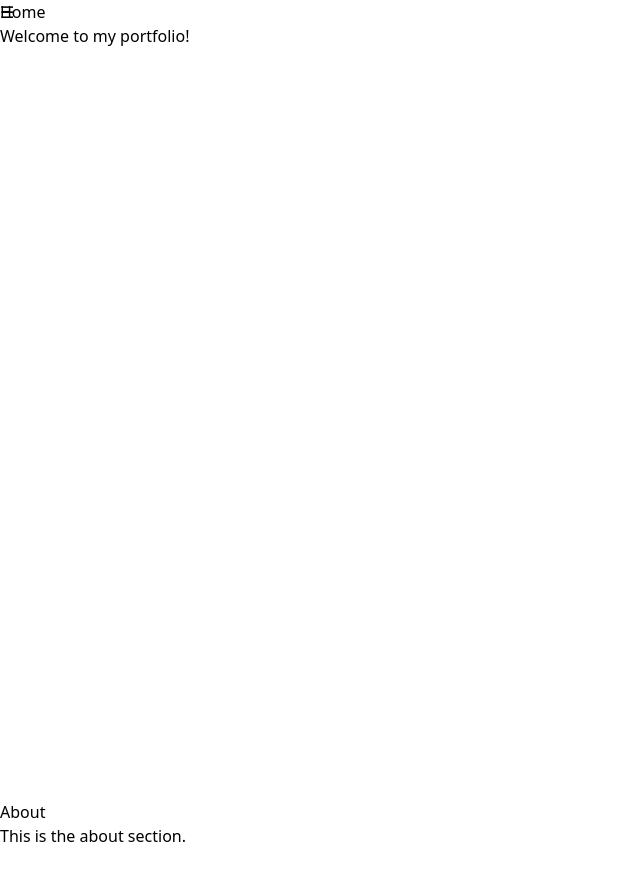
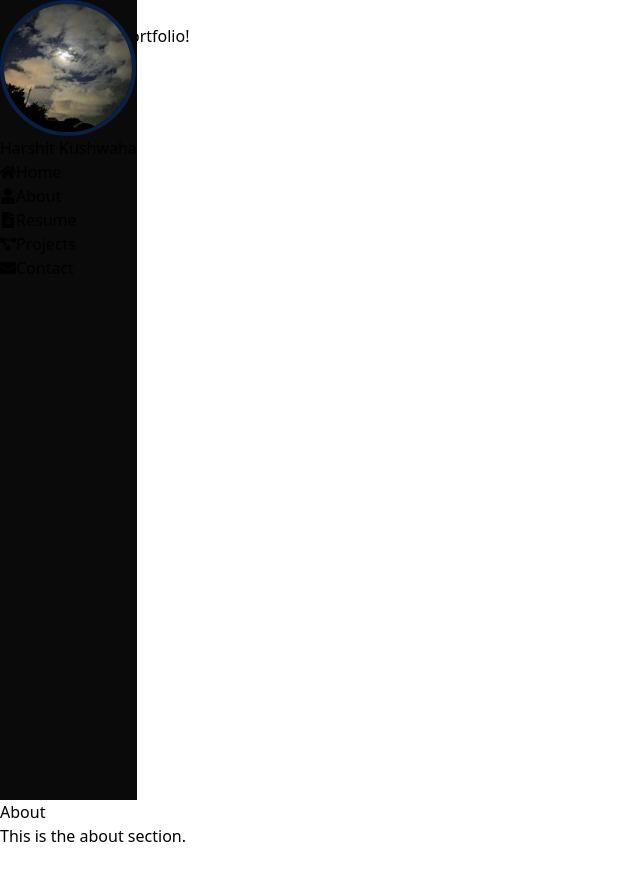
Before and after one commit to harshitt13/porfolio-website, a React (Vite) app: page / in a window 1280 px wide. Shown: the top 880 px of the page, without its empty margins (0-640 px from the left). Built offline with nearby package versions, Linux system fonts and the light colour scheme; the HTML template or start-up script is replaced by a standard one.

Commit message:
updated image

```diff
--- a/src/components/SideNav.jsx
+++ b/src/components/SideNav.jsx
@@ -1,29 +1,38 @@
-import { useState } from "react";
+import { useState, useEffect } from "react";
 import { motion, AnimatePresence } from "framer-motion";
 import { FaHome, FaUser, FaFileAlt, FaProjectDiagram, FaEnvelope } from "react-icons/fa";
 import profile from "../assets/profile.jpg"; // Ensure this path is correct
 
 export default function SideNav() {
   const [isOpen, setIsOpen] = useState(false);
+  const [isDesktop, setIsDesktop] = useState(window.innerWidth >= 1024);
+
+  useEffect(() => {
+    const handleResize = () => setIsDesktop(window.innerWidth >= 1024);
+    window.addEventListener("resize", handleResize);
+    return () => window.removeEventListener("resize", handleResize);
+  }, []);
 
   return (
     <>
       {/* Hamburger Menu for Mobile */}
-      <button
-        className="fixed top-4 left-4 p-2 bg-black text-white rounded lg:hidden z-50 hover:bg-blue-900 transition-colors"
-        onClick={() => setIsOpen(!isOpen)}
-      >
-        ☰
-      </button>
+      {!isDesktop && (
+        <button
+          className="fixed top-4 right-4 p-3 bg-[#0A0A0A] text-white rounded-full z-50 hover:bg-[#0A1F44] transition-all"
+          onClick={() => setIsOpen(!isOpen)}
+        >
+          ☰
+        </button>
+      )}
 
       {/* Overlay for Mobile */}
       <AnimatePresence>
-        {isOpen && (
+        {isOpen && !isDesktop && (
           <motion.div
             initial={{ opacity: 0 }}
             animate={{ opacity: 1 }}
             exit={{ opacity: 0 }}
-            className="fixed inset-0 bg-black bg-opacity-50 z-30 lg:hidden"
+            className="fixed inset-0 bg-black bg-opacity-50 z-30"
             onClick={() => setIsOpen(false)}
           />
         )}
@@ -31,28 +40,32 @@ export default function SideNav() {
 
       {/* Side Navigation Bar */}
       <AnimatePresence>
-        {isOpen && (
+        {(isOpen || isDesktop) && (
           <motion.div
-            initial={{ x: -300 }}
+            initial={{ x: isDesktop ? 0 : -300 }}
             animate={{ x: 0 }}
             exit={{ x: -300 }}
             transition={{ type: "spring", stiffness: 100 }}
-            className="fixed left-0 top-0 h-screen w-64 bg-black text-white p-6 z-40"
+            className="fixed left-0 top-0 h-screen w-44 bg-[#0A0A0A] text-white p-6 z-40 shadow-lg"
           >
-            {/* Circular Photo */}
+            {/* Profile Image */}
             <div className="flex justify-center">
               <motion.img
                 src={profile}
                 alt="Profile"
-                className="w-24 h-24 rounded-full object-cover border-4 border-blue-900 hover:border-blue-700 hover:shadow-lg transition-all"
+                className="w-64 h-64 rounded-full object-cover border-4 border-[#0A1F44] hover:border-blue-700 hover:shadow-xl transition-all"
                 initial={{ scale: 0 }}
                 animate={{ scale: 1 }}
                 transition={{ delay: 0.2, type: "spring", stiffness: 100 }}
               />
             </div>
 
+            {/* Name */}
+            <h1 className="text-lg font-semibold mt-4 mb-6 text-center text-white">
+              Harshit Kushwaha
+            </h1>
+
             {/* Navigation Links */}
-            <h1 className="text-2xl font-bold mt-4 mb-8 text-center text-blue-900">Harshit Kushwaha</h1>
             <nav>
               <ul className="space-y-4">
                 {[
@@ -70,12 +83,10 @@ export default function SideNav() {
                   >
                     <a
                       href={`#${item.name.toLowerCase()}`}
-                      className="flex items-center space-x-2 p-2 rounded hover:bg-blue-900 hover:text-white transition-colors"
+                      className="flex items-center space-x-4 p-3 rounded-lg text-lg hover:bg-[#0A1F44] transition-all"
                     >
-                      <span className="lg:hidden text-blue-900 hover:text-blue-700 transition-colors">
-                        {item.icon}
-                      </span>
-                      <span className="text-blue-900 hover:text-blue-700">{item.name}</span>
+                      <span className="text-white text-xl">{item.icon}</span>
+                      <span className="text-white font-medium">{item.name}</span>
                     </a>
                   </motion.li>
                 ))}
```
Also changed, not shown: src/assets/profile.jpg.
